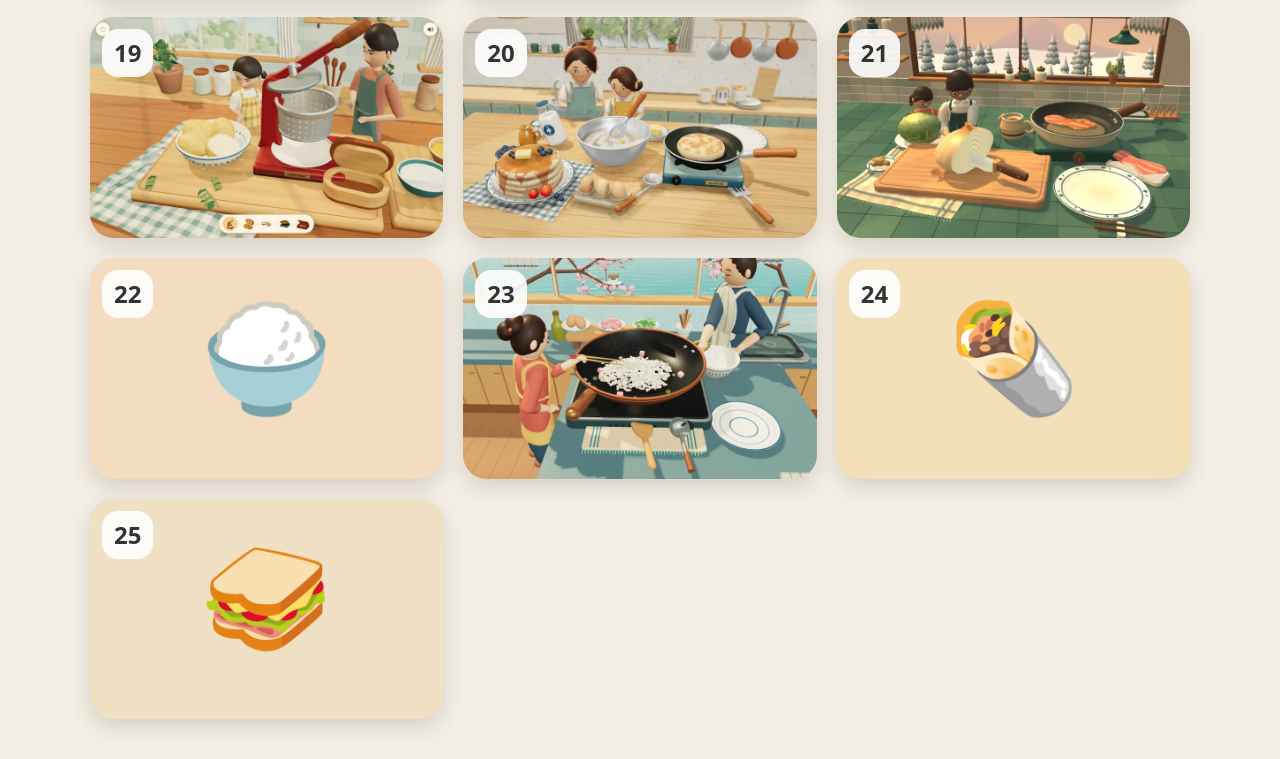
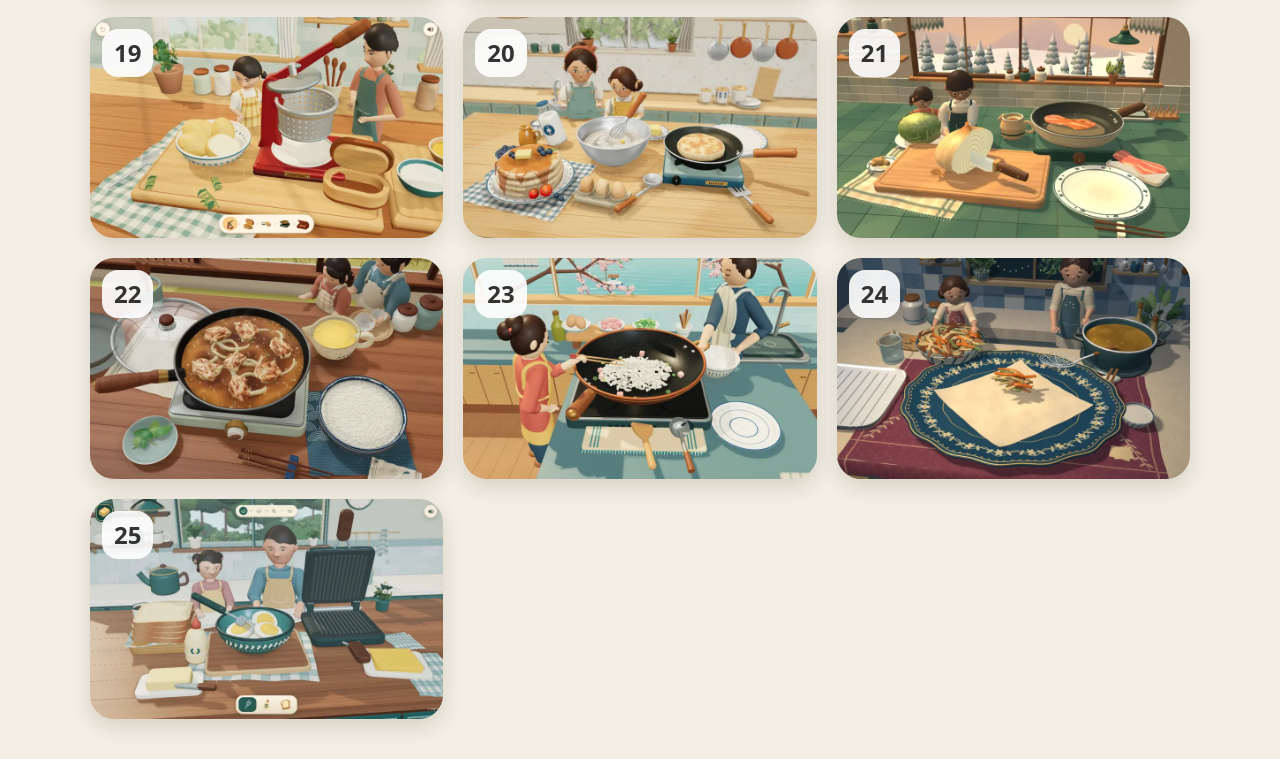
Before and after one commit to DarylLi/astra-261118, a plain HTML site: page site/index.html in a window 1280 px wide. Shown: the part 1444-2203 px from the top of the page. Drawn offline with Linux system fonts and the light colour scheme.

Commit message:
Update image index

```diff
--- a/site/index.html
+++ b/site/index.html
@@ -36,9 +36,9 @@ a.tile:active{transform:scale(.98)}
 <a class="tile" href="games/astra-261118-19/"><img src="thumbs/astra-261118-19.webp" alt="19" width="800" height="500"><span class="num">19</span></a>
 <a class="tile" href="games/astra-261118-20/"><img src="thumbs/astra-261118-20.webp" alt="20" width="800" height="500"><span class="num">20</span></a>
 <a class="tile" href="games/astra-261118-21/"><img src="thumbs/astra-261118-21.webp" alt="21" width="800" height="500"><span class="num">21</span></a>
-<a class="tile" href="games/astra-261118-22/"><img src="thumbs/placeholder-22.svg" alt="22" width="800" height="500"><span class="num">22</span></a>
+<a class="tile" href="games/astra-261118-22/"><img src="thumbs/astra-261118-22.webp" alt="22" width="800" height="500"><span class="num">22</span></a>
 <a class="tile" href="games/astra-261118-23/"><img src="thumbs/astra-261118-23.webp" alt="23" width="800" height="500"><span class="num">23</span></a>
-<a class="tile" href="games/astra-261118-24/"><img src="thumbs/placeholder-24.svg" alt="24" width="800" height="500"><span class="num">24</span></a>
-<a class="tile" href="games/astra-261118-25/"><img src="thumbs/placeholder-25.svg" alt="25" width="800" height="500"><span class="num">25</span></a>
+<a class="tile" href="games/astra-261118-24/"><img src="thumbs/astra-261118-24.webp" alt="24" width="800" height="500"><span class="num">24</span></a>
+<a class="tile" href="games/astra-261118-25/"><img src="thumbs/astra-261118-25.webp" alt="25" width="800" height="500"><span class="num">25</span></a>
 </div>
 </body></html>
```
Also changed, not shown: site/published.json (+1 -1 lines), site/thumbs/astra-261118-22.webp (added), site/thumbs/astra-261118-24.webp (added), site/thumbs/astra-261118-25.webp (added), site/thumbs/manifest.json.
